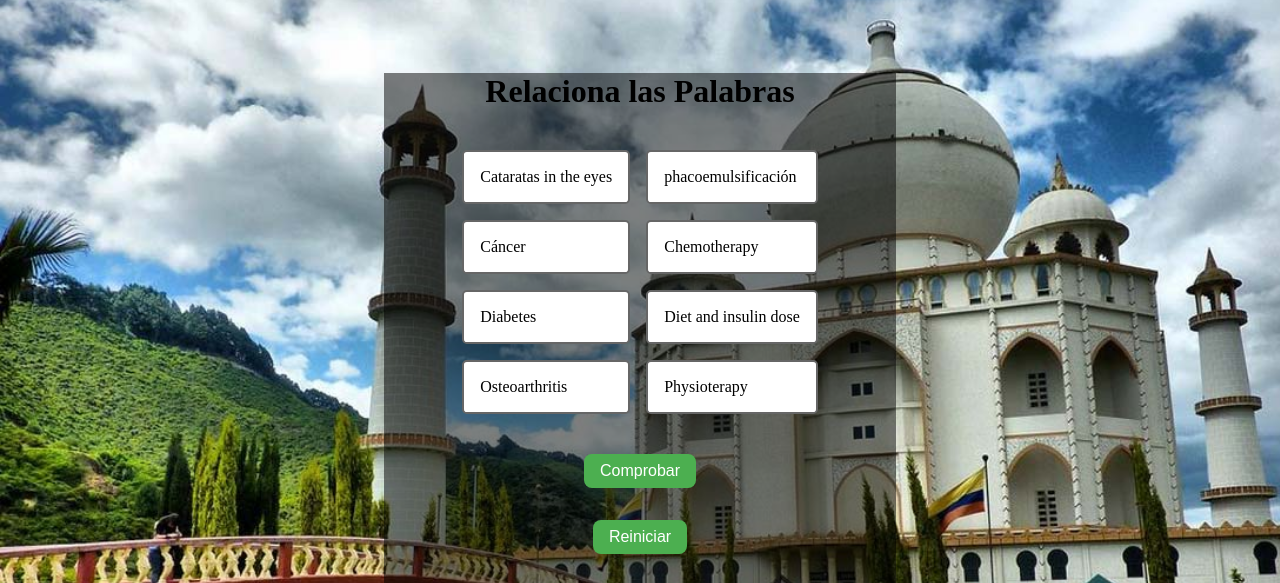
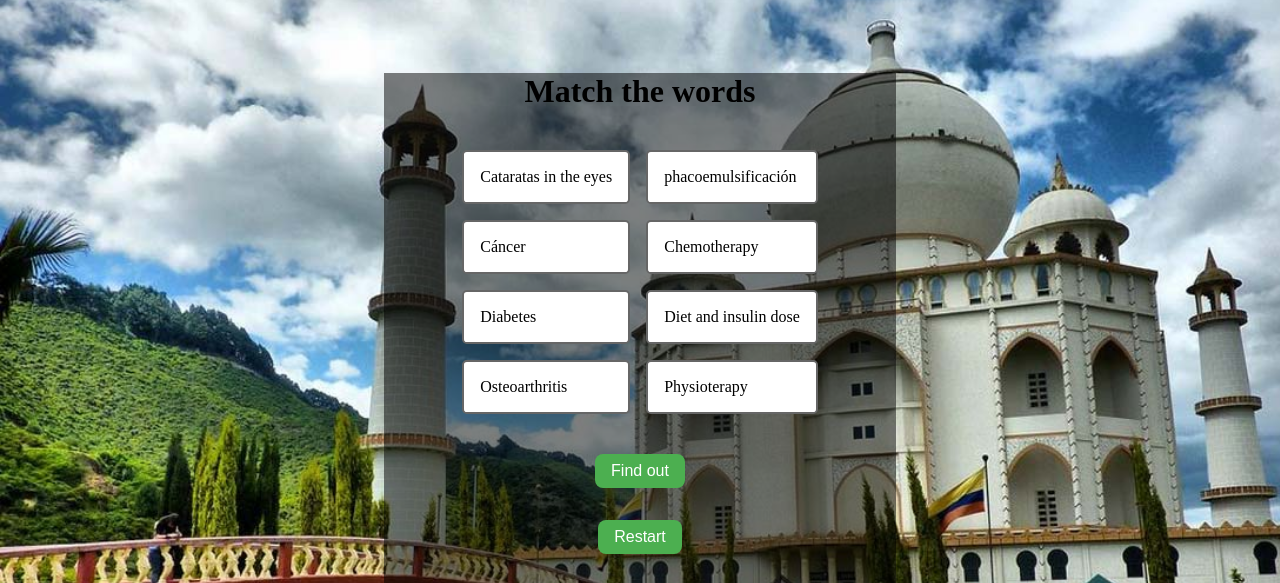
Before and after one commit to Cybert47/English-game-2, a plain HTML site: page index.html in a window 1280 px wide. Shown: the part 101-684 px from the top of the page. Drawn offline with Linux system fonts and the light colour scheme.

Commit message:
Update index.html

```diff
--- a/index.html
+++ b/index.html
@@ -53,7 +53,7 @@ body {
   </header>
   <body>
     <div class="oscuro">
-    <h1>Relaciona las Palabras</h1>
+    <h1>Match the words</h1>
 
       <div class="contenedor">
       <div class="columna1">
@@ -70,8 +70,8 @@ body {
       </div>
 
     </div>
-     <button id="comprobar">Comprobar</button>
-    <button id="reiniciar">Reiniciar</button>
+     <button id="comprobar">Find out</button>
+    <button id="reiniciar">Restart</button>
  <img src="creacti c.jpg">
     </div>
     <div class="ok">
```
